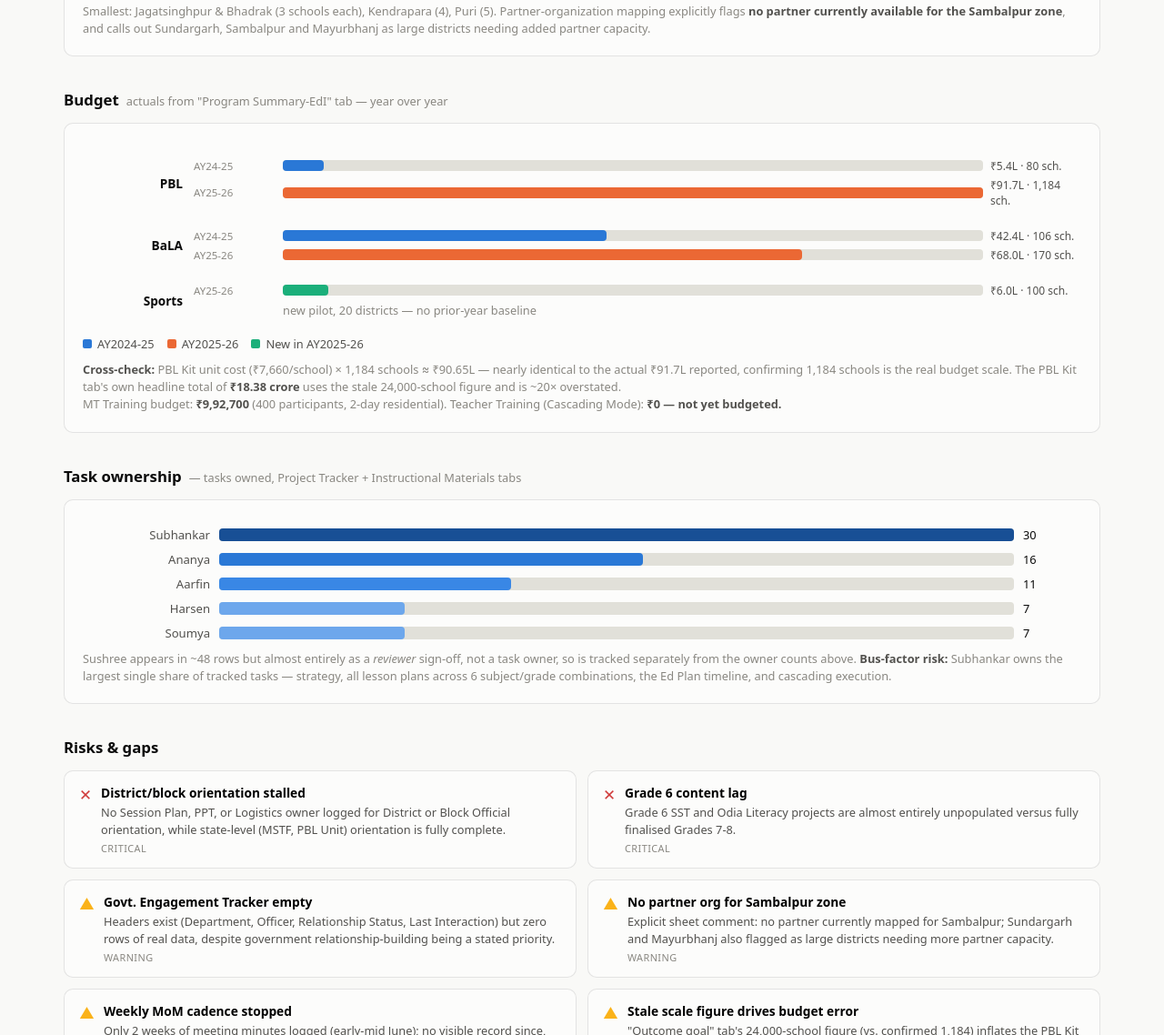
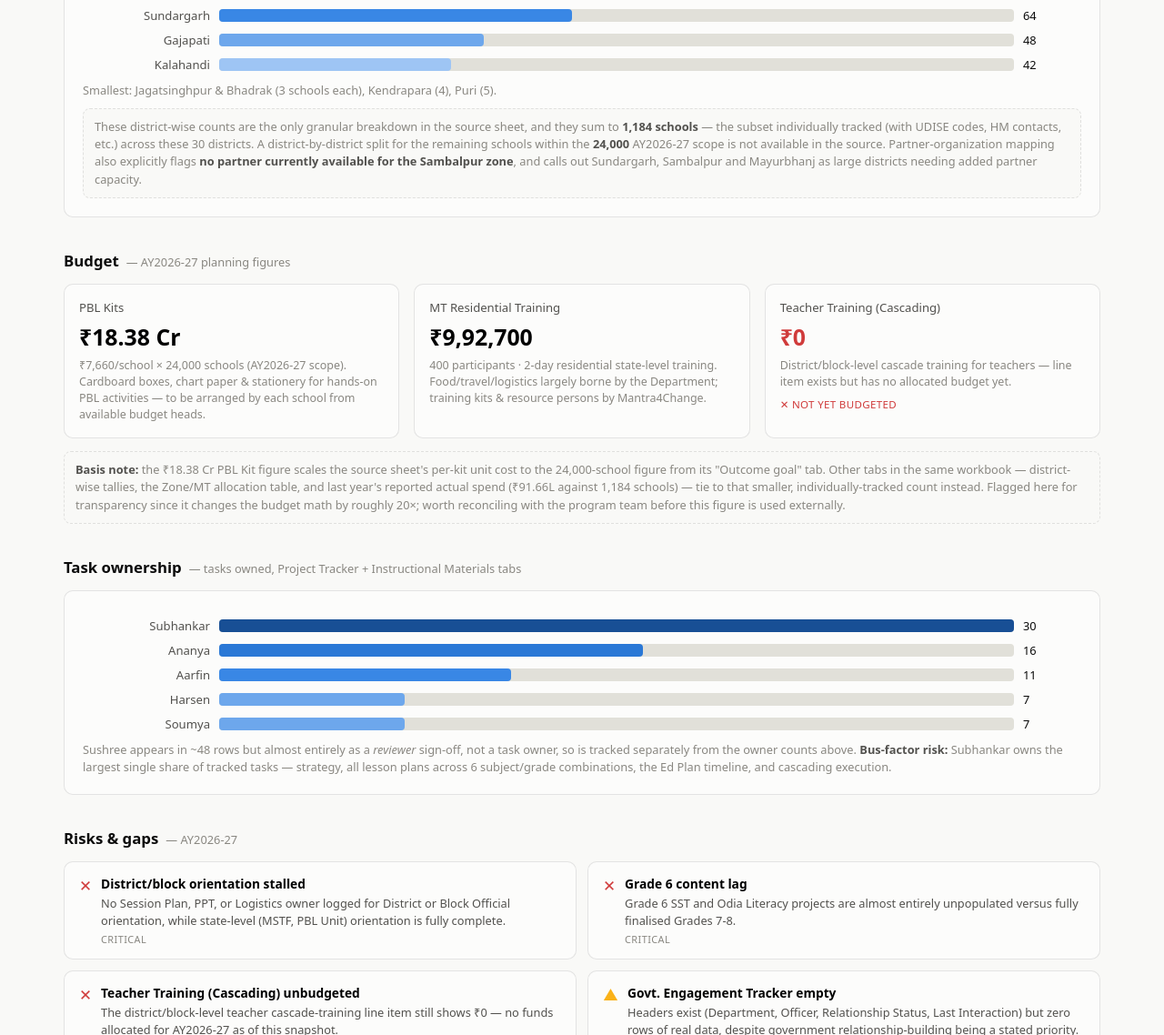
Before and after one commit to harsen-alt/step-odisha-dashboard, a plain HTML site: page index.html in a window 1280 px wide. Shown: the part 1662-2800 px from the top of the page at 91% size. Drawn offline with Linux system fonts and the light colour scheme.

Commit message:
Rescope dashboard to AY2026-27 only, 24,000-school basis

```diff
--- a/index.html
+++ b/index.html
@@ -3,7 +3,7 @@
 <head>
 <meta charset="UTF-8">
 <meta name="viewport" content="width=device-width, initial-scale=1.0">
-<title>STEP Odisha — Program Management Dashboard 2026-27</title>
+<title>STEP Odisha — AY2026-27 Program Dashboard</title>
 <style>
   .viz-root {
     color-scheme: light;
@@ -105,6 +105,7 @@
   header.top h1 { font-size: 1.7rem; margin: 0 0 4px; letter-spacing: -0.01em; }
   header.top p.sub { color: var(--text-secondary); margin: 0; font-size: 0.95rem; }
   header.top .asof { color: var(--text-muted); font-size: 0.82rem; margin-top: 6px; }
+  .badge { display: inline-block; background: var(--series-1); color: #fff; font-size: 0.7rem; font-weight: 600; padding: 2px 8px; border-radius: 999px; margin-left: 8px; vertical-align: middle; letter-spacing: 0.02em; }
 
   section { margin-bottom: 36px; }
   h2.sec-title {
@@ -123,17 +124,17 @@
   }
 
   /* Stat tiles */
-  .tiles { display: grid; grid-template-columns: repeat(6, 1fr); gap: 12px; }
-  @media (max-width: 900px) { .tiles { grid-template-columns: repeat(3, 1fr); } }
-  @media (max-width: 560px) { .tiles { grid-template-columns: repeat(2, 1fr); } }
+  .tiles { display: grid; grid-template-columns: repeat(auto-fit, minmax(150px, 1fr)); gap: 12px; }
   .tile { background: var(--surface-1); border: 1px solid var(--border); border-radius: 10px; padding: 14px 16px; }
   .tile .val { font-size: 1.5rem; font-weight: 600; line-height: 1.1; }
   .tile .lbl { color: var(--text-secondary); font-size: 0.78rem; margin-top: 4px; }
   .tile .flag { color: var(--status-critical); font-size: 0.72rem; margin-top: 4px; }
 
-  /* two-col grid for chart cards */
+  /* two/three-col grids for chart cards */
   .grid2 { display: grid; grid-template-columns: 1fr 1fr; gap: 16px; }
   @media (max-width: 860px) { .grid2 { grid-template-columns: 1fr; } }
+  .grid3 { display: grid; grid-template-columns: repeat(3, 1fr); gap: 16px; }
+  @media (max-width: 860px) { .grid3 { grid-template-columns: 1fr; } }
 
   /* Bar chart (css-based, horizontal) */
   .barchart .row { display: grid; grid-template-columns: 140px 1fr 64px; align-items: center; gap: 10px; margin: 9px 0; }
@@ -159,15 +160,15 @@
 
   .note { font-size: 0.8rem; color: var(--text-muted); margin-top: 10px; line-height: 1.5; }
   .note b { color: var(--text-secondary); }
+  .note.callout { background: var(--page-plane); border: 1px dashed var(--border); border-radius: 8px; padding: 10px 12px; }
 
-  /* grouped bars for budget */
-  .budget-group { display: grid; grid-template-columns: 110px 1fr; gap: 12px; align-items: center; margin: 14px 0; }
-  .budget-group .glabel { font-size: 0.85rem; color: var(--text-primary); font-weight: 600; text-align: right; }
-  .budget-bars .brow { display: grid; grid-template-columns: 90px 1fr 100px; gap: 8px; align-items: center; margin: 4px 0; }
-  .budget-bars .brow .yr { font-size: 0.72rem; color: var(--text-muted); }
-  .budget-bars .track { background: var(--gridline); border-radius: 4px; height: 12px; }
-  .budget-bars .fill { height: 12px; border-radius: 4px; }
-  .budget-bars .amt { font-size: 0.75rem; color: var(--text-secondary); font-variant-numeric: tabular-nums; }
+  /* budget cards */
+  .budget-card { background: var(--surface-1); border: 1px solid var(--border); border-radius: 10px; padding: 16px; }
+  .budget-card .t { font-size: 0.82rem; color: var(--text-secondary); margin-bottom: 6px; }
+  .budget-card .v { font-size: 1.55rem; font-weight: 700; font-variant-numeric: tabular-nums; }
+  .budget-card .v.critical { color: var(--status-critical); }
+  .budget-card .d { font-size: 0.78rem; color: var(--text-muted); margin-top: 6px; line-height: 1.45; }
+  .budget-card .flagrow { display:flex; align-items:center; gap:6px; margin-top:8px; font-size:0.72rem; color: var(--status-critical); text-transform: uppercase; letter-spacing: 0.03em; }
 
   /* risk cards */
   .risks { display: grid; grid-template-columns: repeat(2, 1fr); gap: 12px; }
@@ -191,12 +192,7 @@
   .tl .ev .t { font-size: 0.88rem; font-weight: 600; margin: 2px 0 3px; }
   .tl .ev .x { font-size: 0.82rem; color: var(--text-secondary); line-height: 1.5; }
 
-  table.tbl { width: 100%; border-collapse: collapse; font-size: 0.82rem; }
-  table.tbl th { text-align: left; color: var(--text-muted); font-weight: 500; font-size: 0.72rem; text-transform: uppercase; letter-spacing: 0.03em; padding: 6px 10px; border-bottom: 1px solid var(--gridline); }
-  table.tbl td { padding: 7px 10px; border-bottom: 1px solid var(--gridline); color: var(--text-secondary); font-variant-numeric: tabular-nums; }
-  table.tbl td.strong { color: var(--text-primary); font-weight: 600; }
-
-  footer.pagefoot { margin-top: 40px; padding-top: 16px; border-top: 1px solid var(--gridline); color: var(--text-muted); font-size: 0.78rem; }
+  footer.pagefoot { margin-top: 40px; padding-top: 16px; border-top: 1px solid var(--gridline); color: var(--text-muted); font-size: 0.78rem; line-height: 1.6; }
 </style>
 </head>
 <body>
@@ -204,24 +200,26 @@
 <div class="wrap">
 
   <header class="top">
-    <h1>STEP Odisha — Program Management Dashboard</h1>
-    <p class="sub">Project-Based Learning (PBL) program · Mantra4Change × Odisha School &amp; Mass Education Dept., OSEPA, SCERT · AY 2026-27</p>
-    <p class="asof">Source: "STEP Odisha_Program Management Sheet: 2026-27" (Google Sheets, 38 tabs) · Snapshot as of 2026-08-13</p>
+    <h1>STEP Odisha — Program Dashboard <span class="badge">AY2026-27</span></h1>
+    <p class="sub">Project-Based Learning (PBL) program · Mantra4Change × Odisha School &amp; Mass Education Dept., OSEPA, SCERT</p>
+    <p class="asof">Source: "STEP Odisha_Program Management Sheet: 2026-27" (Google Sheets) · scoped to Academic Year 2026-27 only · snapshot as of 2026-08-13</p>
   </header>
 
   <section>
     <div class="tiles">
       <div class="tile"><div class="val">30</div><div class="lbl">Districts</div></div>
       <div class="tile"><div class="val">11</div><div class="lbl">Zones</div></div>
-      <div class="tile"><div class="val">1,184</div><div class="lbl">Schools (confirmed)</div></div>
-      <div class="tile"><div class="val">230</div><div class="lbl">Master Trainers</div></div>
-      <div class="tile"><div class="val">₹91.7L</div><div class="lbl">AY25-26 PBL spend</div></div>
-      <div class="tile"><div class="val">24,000</div><div class="lbl">Schools per "Outcome goal" tab</div><div class="flag">⚠ 20× stale vs 1,184</div></div>
+      <div class="tile"><div class="val">24,000</div><div class="lbl">Schools — AY2026-27 scope</div></div>
+      <div class="tile"><div class="val">24,000</div><div class="lbl">Head Masters (HMs)</div></div>
+      <div class="tile"><div class="val">48,000</div><div class="lbl">Teachers targeted (2/school)</div></div>
+      <div class="tile"><div class="val">~15,00,000</div><div class="lbl">Students reached</div></div>
+      <div class="tile"><div class="val">230</div><div class="lbl">Master Trainers deployed</div></div>
+      <div class="tile"><div class="val">₹18.38 Cr</div><div class="lbl">PBL Kit budget basis</div></div>
     </div>
   </section>
 
   <section>
-    <h2 class="sec-title">Task status <span class="hint">— main tracker vs. content pipeline</span></h2>
+    <h2 class="sec-title">Task status <span class="hint">— main tracker vs. content pipeline, AY2026-27</span></h2>
     <div class="grid2">
 
       <div class="card">
@@ -260,7 +258,7 @@
   </section>
 
   <section>
-    <h2 class="sec-title">Content progress by grade <span class="hint">— % of lesson-plan projects finalised</span></h2>
+    <h2 class="sec-title">Content progress by grade <span class="hint">— % of lesson-plan projects finalised, AY2026-27 cohort</span></h2>
     <div class="card barchart">
       <div class="row">
         <div class="name">Grade 8</div>
@@ -277,12 +275,12 @@
         <div class="track"><div class="fill" style="width:20%;background:var(--seq-300)" title="Grade 6 — ~20% finalised, most SST/Odia projects blank"></div></div>
         <div class="value">~20%</div>
       </div>
-      <div class="note"><b>Risk:</b> Grade 6 SST (Projects 2-8) and Odia Literacy (Projects 3-8) are almost entirely unpopulated while Grades 7-8 are fully finalised and translated — a real risk to on-time Grade 6 rollout.</div>
+      <div class="note"><b>Risk:</b> Grade 6 SST (Projects 2-8) and Odia Literacy (Projects 3-8) are almost entirely unpopulated while Grades 7-8 are fully finalised and translated — a real risk to on-time Grade 6 rollout this academic year.</div>
     </div>
   </section>
 
   <section>
-    <h2 class="sec-title">Timeline <span class="hint">— relative to snapshot date, 2026-08-13</span></h2>
+    <h2 class="sec-title">Timeline <span class="hint">— AY2026-27, relative to snapshot date 2026-08-13</span></h2>
     <div class="card">
       <div class="tl">
         <div class="ev done">
@@ -312,7 +310,7 @@
   </section>
 
   <section>
-    <h2 class="sec-title">Scale — schools by district <span class="hint">top 10 of 30 districts, 1,184 total</span></h2>
+    <h2 class="sec-title">District-level tracking coverage <span class="hint">— top 10 of 30 districts</span></h2>
     <div class="card barchart">
       <div class="row"><div class="name">Mayurbhanj</div><div class="track"><div class="fill" style="width:100%;background:var(--seq-650)" title="144 schools"></div></div><div class="value">144</div></div>
       <div class="row"><div class="name">Kandhamal</div><div class="track"><div class="fill" style="width:72.9%;background:var(--seq-600)" title="105 schools"></div></div><div class="value">105</div></div>
@@ -324,44 +322,33 @@
       <div class="row"><div class="name">Sundargarh</div><div class="track"><div class="fill" style="width:44.4%;background:var(--seq-400)" title="64 schools"></div></div><div class="value">64</div></div>
       <div class="row"><div class="name">Gajapati</div><div class="track"><div class="fill" style="width:33.3%;background:var(--seq-300)" title="48 schools"></div></div><div class="value">48</div></div>
       <div class="row"><div class="name">Kalahandi</div><div class="track"><div class="fill" style="width:29.2%;background:var(--seq-200)" title="42 schools"></div></div><div class="value">42</div></div>
-      <div class="note">Smallest: Jagatsinghpur &amp; Bhadrak (3 schools each), Kendrapara (4), Puri (5). Partner-organization mapping explicitly flags <b>no partner currently available for the Sambalpur zone</b>, and calls out Sundargarh, Sambalpur and Mayurbhanj as large districts needing added partner capacity.</div>
+      <div class="note">Smallest: Jagatsinghpur &amp; Bhadrak (3 schools each), Kendrapara (4), Puri (5).</div>
+      <div class="note callout">These district-wise counts are the only granular breakdown in the source sheet, and they sum to <b>1,184 schools</b> — the subset individually tracked (with UDISE codes, HM contacts, etc.) across these 30 districts. A district-by-district split for the remaining schools within the <b>24,000</b> AY2026-27 scope is not available in the source. Partner-organization mapping also explicitly flags <b>no partner currently available for the Sambalpur zone</b>, and calls out Sundargarh, Sambalpur and Mayurbhanj as large districts needing added partner capacity.</div>
     </div>
   </section>
 
   <section>
-    <h2 class="sec-title">Budget <span class="hint">actuals from "Program Summary-EdI" tab — year over year</span></h2>
-    <div class="card">
-      <div class="budget-group">
-        <div class="glabel">PBL</div>
-        <div class="budget-bars">
-          <div class="brow"><div class="yr">AY24-25</div><div class="track"><div class="fill" style="width:5.9%;background:var(--series-1)" title="₹5,36,160 · 80 schools"></div></div><div class="amt">₹5.4L · 80 sch.</div></div>
-          <div class="brow"><div class="yr">AY25-26</div><div class="track"><div class="fill" style="width:100%;background:var(--series-2)" title="₹91,66,624 · 1,184 schools"></div></div><div class="amt">₹91.7L · 1,184 sch.</div></div>
-        </div>
+    <h2 class="sec-title">Budget <span class="hint">— AY2026-27 planning figures</span></h2>
+    <div class="grid3">
+      <div class="budget-card">
+        <div class="t">PBL Kits</div>
+        <div class="v">₹18.38 Cr</div>
+        <div class="d">₹7,660/school × 24,000 schools (AY2026-27 scope). Cardboard boxes, chart paper &amp; stationery for hands-on PBL activities — to be arranged by each school from available budget heads.</div>
       </div>
-      <div class="budget-group">
-        <div class="glabel">BaLA</div>
-        <div class="budget-bars">
-          <div class="brow"><div class="yr">AY24-25</div><div class="track"><div class="fill" style="width:46.2%;background:var(--series-1)" title="₹42,40,000 · 106 schools"></div></div><div class="amt">₹42.4L · 106 sch.</div></div>
-          <div class="brow"><div class="yr">AY25-26</div><div class="track"><div class="fill" style="width:74.2%;background:var(--series-2)" title="₹68,00,000 · 170 schools"></div></div><div class="amt">₹68.0L · 170 sch.</div></div>
-        </div>
+      <div class="budget-card">
+        <div class="t">MT Residential Training</div>
+        <div class="v">₹9,92,700</div>
+        <div class="d">400 participants · 2-day residential state-level training. Food/travel/logistics largely borne by the Department; training kits &amp; resource persons by Mantra4Change.</div>
       </div>
-      <div class="budget-group">
-        <div class="glabel">Sports</div>
-        <div class="budget-bars">
-          <div class="brow"><div class="yr">AY25-26</div><div class="track"><div class="fill" style="width:6.5%;background:var(--series-3)" title="₹6,00,000 · 100 schools · new pilot"></div></div><div class="amt">₹6.0L · 100 sch.</div></div>
-          <div class="brow"><div class="yr" style="visibility:hidden">.</div><div class="note" style="margin:0;">new pilot, 20 districts — no prior-year baseline</div></div>
-        </div>
+      <div class="budget-card">
+        <div class="t">Teacher Training (Cascading)</div>
+        <div class="v critical">₹0</div>
+        <div class="d">District/block-level cascade training for teachers — line item exists but has no allocated budget yet.</div>
+        <div class="flagrow">✕ Not yet budgeted</div>
       </div>
-      <div class="legend">
-        <div class="item"><span class="swatch" style="background:var(--series-1)"></span>AY2024-25</div>
-        <div class="item"><span class="swatch" style="background:var(--series-2)"></span>AY2025-26</div>
-        <div class="item"><span class="swatch" style="background:var(--series-3)"></span>New in AY2025-26</div>
-      </div>
-      <div class="note">
-        <b>Cross-check:</b> PBL Kit unit cost (₹7,660/school) × 1,184 schools ≈ ₹90.65L — nearly identical to the actual ₹91.7L reported, confirming 1,184 schools is the real budget scale.
-        The PBL Kit tab's own headline total of <b>₹18.38 crore</b> uses the stale 24,000-school figure and is ~20× overstated.<br>
-        MT Training budget: <b>₹9,92,700</b> (400 participants, 2-day residential). Teacher Training (Cascading Mode): <b>₹0 — not yet budgeted.</b>
-      </div>
+    </div>
+    <div class="note callout" style="margin-top:14px;">
+      <b>Basis note:</b> the ₹18.38 Cr PBL Kit figure scales the source sheet's per-kit unit cost to the 24,000-school figure from its "Outcome goal" tab. Other tabs in the same workbook — district-wise tallies, the Zone/MT allocation table, and last year's reported actual spend (₹91.66L against 1,184 schools) — tie to that smaller, individually-tracked count instead. Flagged here for transparency since it changes the budget math by roughly 20×; worth reconciling with the program team before this figure is used externally.
     </div>
   </section>
 
@@ -370,7 +357,7 @@
     <div class="card barchart">
       <div class="row"><div class="name">Subhankar</div><div class="track"><div class="fill" style="width:100%;background:var(--seq-600)" title="30 tasks owned"></div></div><div class="value">30</div></div>
       <div class="row"><div class="name">Ananya</div><div class="track"><div class="fill" style="width:53.3%;background:var(--seq-450)" title="16 tasks owned"></div></div><div class="value">16</div></div>
-      <div class="row"><div class="name">Aarfin</div><div class="track"><div class="fill" style="width:36.7%;background:var(--seq-350, var(--seq-400))" title="11 tasks owned"></div></div><div class="value">11</div></div>
+      <div class="row"><div class="name">Aarfin</div><div class="track"><div class="fill" style="width:36.7%;background:var(--seq-400)" title="11 tasks owned"></div></div><div class="value">11</div></div>
       <div class="row"><div class="name">Harsen</div><div class="track"><div class="fill" style="width:23.3%;background:var(--seq-300)" title="7 tasks owned"></div></div><div class="value">7</div></div>
       <div class="row"><div class="name">Soumya</div><div class="track"><div class="fill" style="width:23.3%;background:var(--seq-300)" title="7 tasks owned"></div></div><div class="value">7</div></div>
       <div class="note">Sushree appears in ~48 rows but almost entirely as a <i>reviewer</i> sign-off, not a task owner, so is tracked separately from the owner counts above. <b>Bus-factor risk:</b> Subhankar owns the largest single share of tracked tasks — strategy, all lesson plans across 6 subject/grade combinations, the Ed Plan timeline, and cascading execution.</div>
@@ -378,19 +365,19 @@
   </section>
 
   <section>
-    <h2 class="sec-title">Risks &amp; gaps</h2>
+    <h2 class="sec-title">Risks &amp; gaps <span class="hint">— AY2026-27</span></h2>
     <div class="risks">
       <div class="risk"><div class="ic critical">✕</div><div class="body"><div class="t">District/block orientation stalled</div><div class="d">No Session Plan, PPT, or Logistics owner logged for District or Block Official orientation, while state-level (MSTF, PBL Unit) orientation is fully complete.</div><div class="lvl">Critical</div></div></div>
       <div class="risk"><div class="ic critical">✕</div><div class="body"><div class="t">Grade 6 content lag</div><div class="d">Grade 6 SST and Odia Literacy projects are almost entirely unpopulated versus fully finalised Grades 7-8.</div><div class="lvl">Critical</div></div></div>
+      <div class="risk"><div class="ic critical">✕</div><div class="body"><div class="t">Teacher Training (Cascading) unbudgeted</div><div class="d">The district/block-level teacher cascade-training line item still shows ₹0 — no funds allocated for AY2026-27 as of this snapshot.</div><div class="lvl">Critical</div></div></div>
       <div class="risk"><div class="ic warning">▲</div><div class="body"><div class="t">Govt. Engagement Tracker empty</div><div class="d">Headers exist (Department, Officer, Relationship Status, Last Interaction) but zero rows of real data, despite government relationship-building being a stated priority.</div><div class="lvl">Warning</div></div></div>
       <div class="risk"><div class="ic warning">▲</div><div class="body"><div class="t">No partner org for Sambalpur zone</div><div class="d">Explicit sheet comment: no partner currently mapped for Sambalpur; Sundargarh and Mayurbhanj also flagged as large districts needing more partner capacity.</div><div class="lvl">Warning</div></div></div>
       <div class="risk"><div class="ic warning">▲</div><div class="body"><div class="t">Weekly MoM cadence stopped</div><div class="d">Only 2 weeks of meeting minutes logged (early-mid June); no visible record since, right as implementation begins.</div><div class="lvl">Warning</div></div></div>
-      <div class="risk"><div class="ic warning">▲</div><div class="body"><div class="t">Stale scale figure drives budget error</div><div class="d">"Outcome goal" tab's 24,000-school figure (vs. confirmed 1,184) inflates the PBL Kit tab's projected total to ₹18.38 crore, ~20× the real budget scale.</div><div class="lvl">Warning</div></div></div>
     </div>
   </section>
 
   <footer class="pagefoot">
-    Generated from "STEP Odisha_Program Management Sheet: 2026-27" (Google Sheets). Figures are approximate roll-ups from a 38-tab workbook and should be cross-checked against the live sheet before external use. This repo is public — it contains internal staff and budget data.
+    Generated from "STEP Odisha_Program Management Sheet: 2026-27" (Google Sheets), scoped to Academic Year 2026-27 only. The 24,000-school figure follows the source sheet's "Outcome goal" tab per program-team direction; see the Budget section note above for how this differs from other tabs in the same workbook. Figures are approximate roll-ups and should be cross-checked against the live sheet before external use. This repo is public — it contains internal staff and budget data.
   </footer>
 
 </div>
```
Also changed, not shown: 1 other file.
